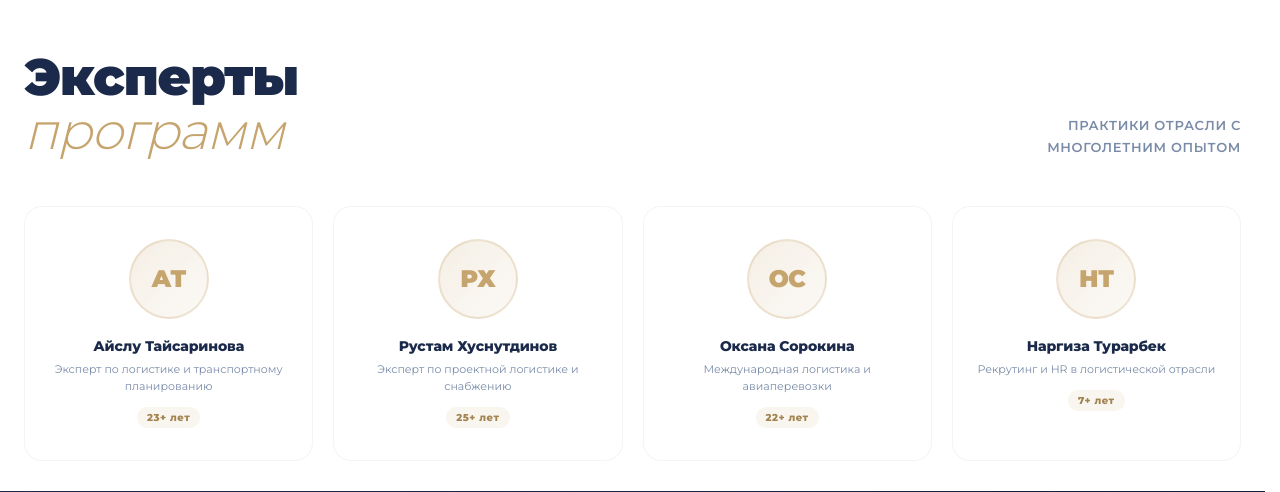
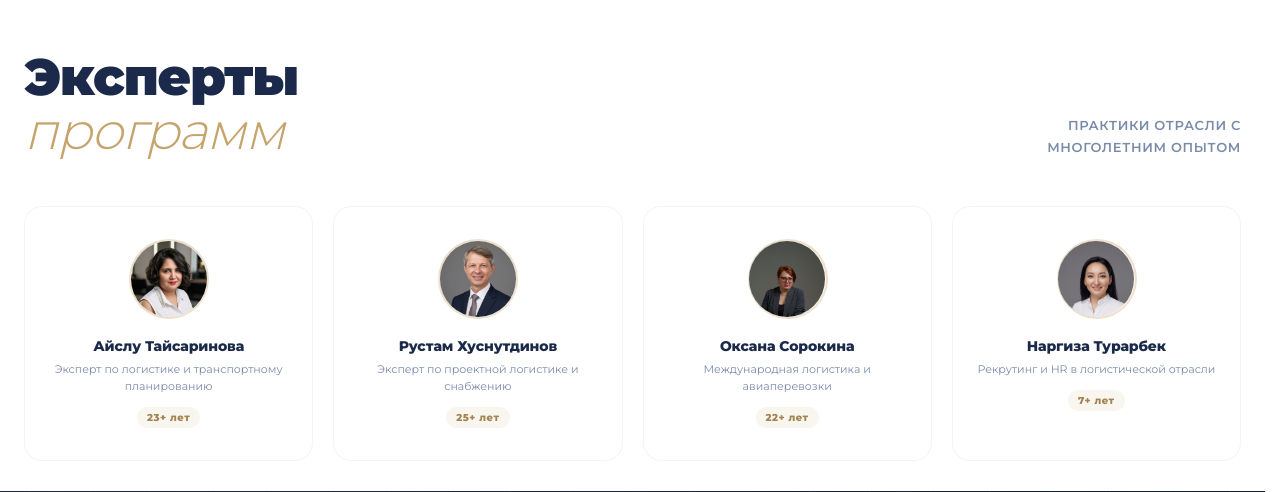
Before and after one commit to azamatkajyrov26-lab/tcchub, a Django app: page /education/ in a window 1280 px wide. Shown: the part 3238-3730 px from the top of the page. Run offline with Django 5.2, Linux system fonts and the light colour scheme; data comes from the database, SQL or seed files in the repository; data that the repository does not hold is empty; parts of the project's set-up code (start-up, migrations or seed data) failed here and were passed over.

Commit message:
Add expert photos to education page
Replace initials-only avatars with actual expert photos on /education/ page.
Added img styles for proper circular crop and hover effects.

Co-Authored-By: claude-flow <ruv@ruv.net>

```diff
--- a/backend/templates/site/education.html
+++ b/backend/templates/site/education.html
@@ -81,8 +81,10 @@
 .ed-expert:hover{transform:translateY(-4px);box-shadow:0 16px 40px rgba(27,42,74,.08);border-color:rgba(198,164,109,.25)}
 .ed-expert::before{content:"";position:absolute;top:0;left:50%;transform:translateX(-50%) scaleX(0);transform-origin:center;width:60px;height:3px;background:var(--gold);border-radius:0 0 3px 3px;transition:transform .4s}
 .ed-expert:hover::before{transform:translateX(-50%) scaleX(1)}
-.ed-expert .av{width:80px;height:80px;border-radius:50%;background:linear-gradient(135deg,rgba(198,164,109,.18),rgba(198,164,109,.06));border:2px solid rgba(198,164,109,.25);display:flex;align-items:center;justify-content:center;color:var(--gold);font-weight:900;font-size:24px;letter-spacing:-.02em;margin:0 auto 18px;transition:all .4s}
-.ed-expert:hover .av{transform:scale(1.05);background:var(--gold);color:#fff}
+.ed-expert .av{width:80px;height:80px;border-radius:50%;background:linear-gradient(135deg,rgba(198,164,109,.18),rgba(198,164,109,.06));border:2px solid rgba(198,164,109,.25);display:flex;align-items:center;justify-content:center;color:var(--gold);font-weight:900;font-size:24px;letter-spacing:-.02em;margin:0 auto 18px;transition:all .4s;overflow:hidden}
+.ed-expert .av img{width:100%;height:100%;object-fit:cover;object-position:center top;transition:transform .4s}
+.ed-expert:hover .av{transform:scale(1.05);border-color:var(--gold);box-shadow:0 0 0 4px rgba(198,164,109,.1)}
+.ed-expert:hover .av img{transform:scale(1.05)}
 .ed-expert h4{font-size:14px;font-weight:800;color:var(--navy);margin:0 0 6px;letter-spacing:-.01em}
 .ed-expert p{font-size:11px;color:var(--text-light);line-height:1.55;margin:0}
 .ed-expert .years{display:inline-block;margin-top:12px;padding:4px 10px;background:rgba(198,164,109,.1);color:var(--gold-dark);border-radius:10px;font-size:10px;font-weight:800;letter-spacing:.05em}
@@ -253,25 +255,25 @@
   </div>
   <div class="ed-experts">
     <div class="ed-expert reveal">
-      <div class="av">АТ</div>
+      <div class="av"><img src="{% static 'img/experts/aislu.png' %}" alt="Айслу Тайсаринова"></div>
       <h4>Айслу Тайсаринова</h4>
       <p>Эксперт по логистике и транспортному планированию</p>
       <div class="years">23+ лет</div>
     </div>
     <div class="ed-expert reveal">
-      <div class="av">РХ</div>
+      <div class="av"><img src="{% static 'img/experts/rustam.png' %}" alt="Рустам Хуснутдинов"></div>
       <h4>Рустам Хуснутдинов</h4>
       <p>Эксперт по проектной логистике и снабжению</p>
       <div class="years">25+ лет</div>
     </div>
     <div class="ed-expert reveal">
-      <div class="av">ОС</div>
+      <div class="av"><img src="{% static 'img/experts/oksana.jpg' %}" alt="Оксана Сорокина" style="object-position:50% 10%"></div>
       <h4>Оксана Сорокина</h4>
       <p>Международная логистика и авиаперевозки</p>
       <div class="years">22+ лет</div>
     </div>
     <div class="ed-expert reveal">
-      <div class="av">НТ</div>
+      <div class="av"><img src="{% static 'img/experts/nargiza.png' %}" alt="Наргиза Турарбек"></div>
       <h4>Наргиза Турарбек</h4>
       <p>Рекрутинг и HR в логистической отрасли</p>
       <div class="years">7+ лет</div>
```
